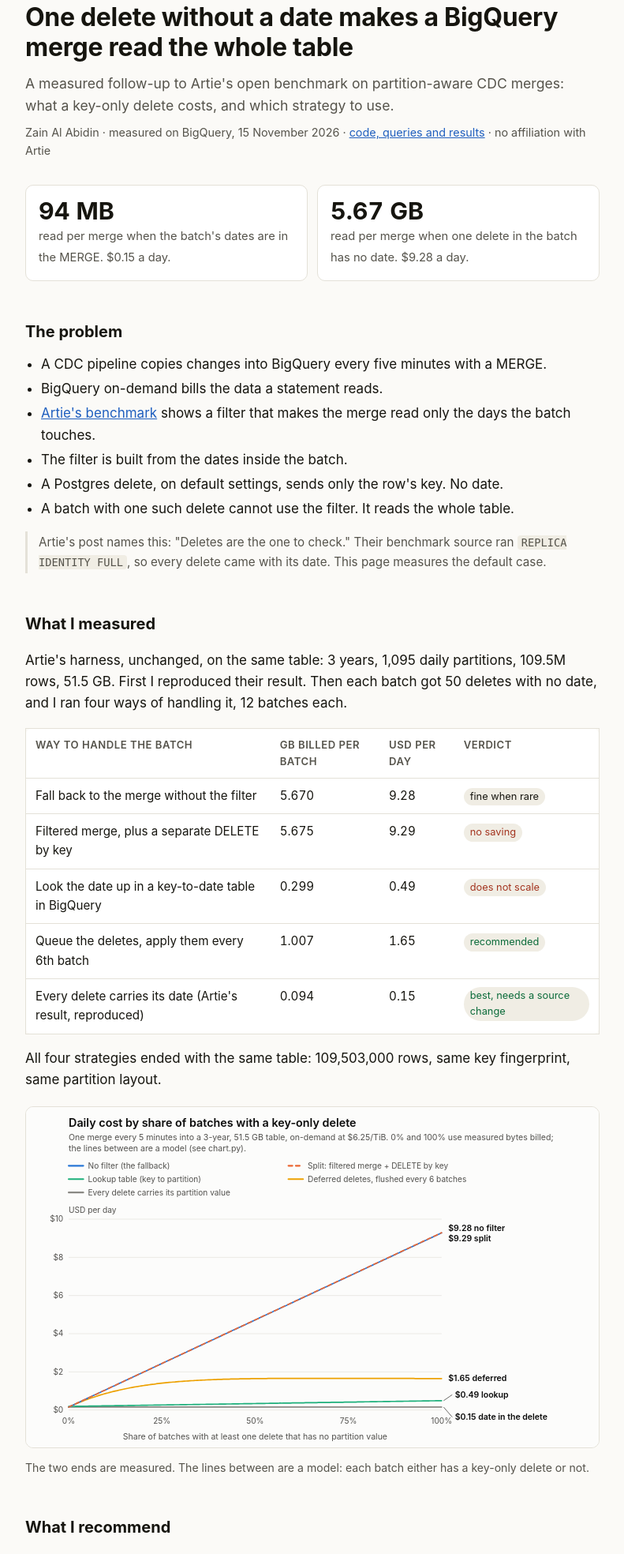
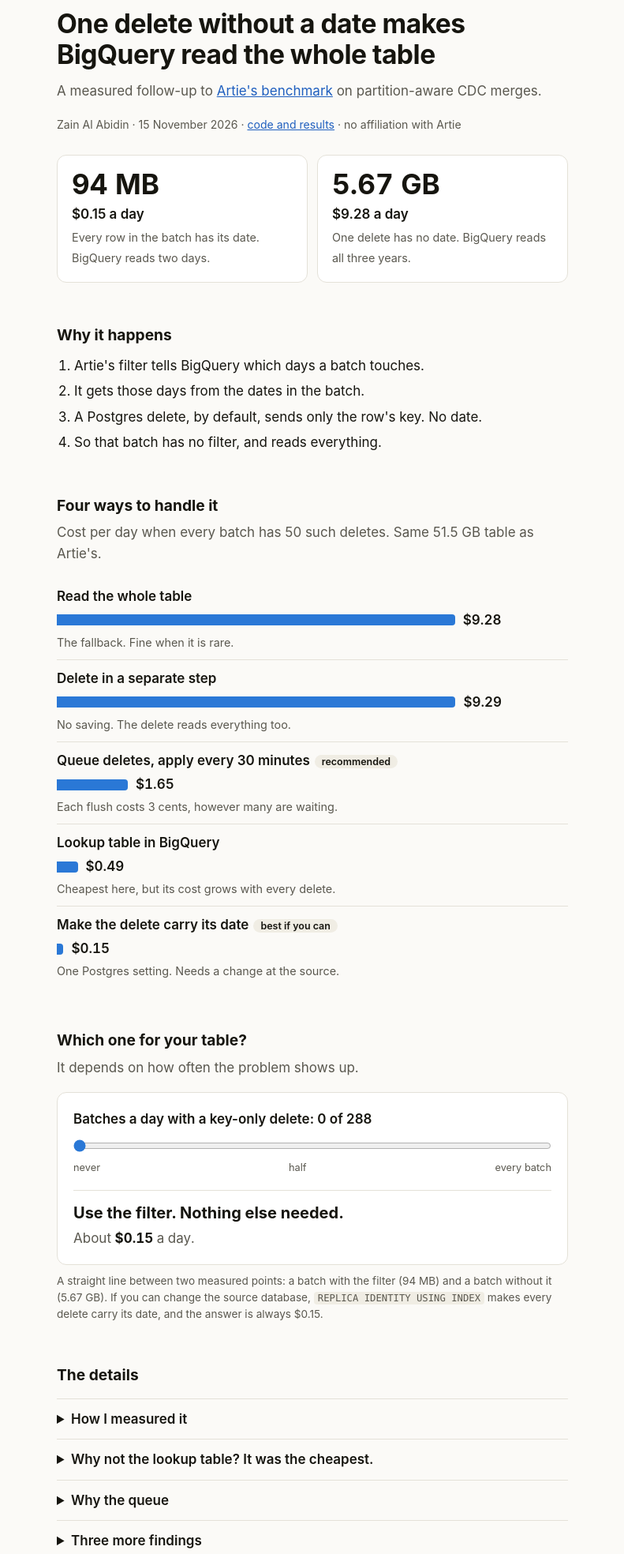
Before and after one commit to zain2983/bigquery-cdc-merge-deletes, a plain HTML site: page docs/index.html in a window 1280 px wide. Shown: the part 45-2013 px from the top of the page at 79% size, without its empty margins (244-1035 px from the left). Drawn offline with Linux system fonts and the light colour scheme.

Commit message:
Simplify the report page

```diff
--- a/docs/index.html
+++ b/docs/index.html
@@ -7,146 +7,186 @@
 <meta name="description" content="Measured follow-up to Artie's BigQuery MERGE partition-pruning benchmark: what a key-only delete costs, and which strategy to use.">
 <style>
   :root {
-    --bg: #fbfaf7; --card: #ffffff; --ink: #16150f; --ink2: #55534b; --line: #e4e1d8;
-    --accent: #1f5fbf; --good: #0b6b3a; --bad: #a3341f; --chip: #f0ede4;
+    --bg: #fbfaf7; --card: #ffffff; --ink: #16150f; --ink2: #5a584f; --line: #e4e1d8;
+    --accent: #1f5fbf; --bar: #2a78d6; --barsoft: #cde2fb; --chip: #f0ede4;
   }
   @media (prefers-color-scheme: dark) {
     :root { --bg: #161613; --card: #1f1f1b; --ink: #f1efe8; --ink2: #b9b6aa; --line: #34332d;
-            --accent: #7fb0f5; --good: #6fcf97; --bad: #f0907a; --chip: #2a2a25; }
+            --accent: #7fb0f5; --bar: #3987e5; --barsoft: #24364f; --chip: #2a2a25; }
   }
   * { box-sizing: border-box; }
   body { margin: 0; background: var(--bg); color: var(--ink);
-         font: 17px/1.6 -apple-system, "Segoe UI", Helvetica, Arial, sans-serif; }
-  main { max-width: 760px; margin: 0 auto; padding: 48px 16px 80px; }
-  h1 { font-size: 2rem; line-height: 1.2; margin: 0 0 12px; letter-spacing: -0.01em; }
-  h2 { font-size: 1.25rem; margin: 48px 0 12px; }
-  p, li { color: var(--ink); }
-  .lede { font-size: 1.1rem; color: var(--ink2); margin: 0 0 8px; }
-  .meta { font-size: 0.9rem; color: var(--ink2); margin: 0 0 32px; }
+         font: 17px/1.55 -apple-system, "Segoe UI", Helvetica, Arial, sans-serif; }
+  main { max-width: 680px; margin: 0 auto; padding: 56px 16px 72px; }
+  h1 { font-size: 2.1rem; line-height: 1.15; margin: 0 0 14px; letter-spacing: -0.015em; }
+  h2 { font-size: 1.2rem; margin: 52px 0 6px; }
+  .sub { color: var(--ink2); margin: 0 0 18px; }
+  .meta { font-size: 0.88rem; color: var(--ink2); margin: 0; }
   a { color: var(--accent); }
-  .big { display: grid; grid-template-columns: 1fr 1fr; gap: 12px; margin: 24px 0; }
-  .stat { background: var(--card); border: 1px solid var(--line); border-radius: 10px; padding: 16px; }
-  .stat b { display: block; font-size: 1.9rem; line-height: 1.1; font-variant-numeric: tabular-nums; }
-  .stat span { font-size: 0.92rem; color: var(--ink2); }
-  .scroll { overflow-x: auto; margin: 12px 0 8px; }
-  table { border-collapse: collapse; width: 100%; font-size: 0.95rem; background: var(--card);
-          border: 1px solid var(--line); border-radius: 10px; }
-  th, td { text-align: left; padding: 10px 12px; border-bottom: 1px solid var(--line); vertical-align: top; }
-  th { font-size: 0.82rem; text-transform: uppercase; letter-spacing: 0.04em; color: var(--ink2); font-weight: 600; }
-  tr:last-child td { border-bottom: 0; }
-  td.n { font-variant-numeric: tabular-nums; white-space: nowrap; }
-  .tag { display: inline-block; padding: 1px 8px; border-radius: 999px; font-size: 0.8rem; background: var(--chip); }
-  .tag.good { color: var(--good); } .tag.bad { color: var(--bad); }
-  figure { margin: 20px 0; }
-  figure img { width: 100%; height: auto; border: 1px solid var(--line); border-radius: 10px; background: #fcfcfb; }
-  figcaption { font-size: 0.88rem; color: var(--ink2); margin-top: 6px; }
-  ul { padding-left: 20px; margin: 8px 0; }
-  li { margin: 4px 0; }
-  .note { border-left: 3px solid var(--line); padding: 2px 0 2px 14px; color: var(--ink2); font-size: 0.95rem; }
+  .pair { display: grid; grid-template-columns: 1fr 1fr; gap: 12px; margin: 28px 0 0; }
+  .tile { background: var(--card); border: 1px solid var(--line); border-radius: 12px; padding: 18px; }
+  .tile b { display: block; font-size: 2.2rem; line-height: 1.05; font-variant-numeric: tabular-nums; }
+  .tile i { display: block; font-style: normal; font-weight: 600; margin: 6px 0 2px; }
+  .tile span { font-size: 0.9rem; color: var(--ink2); }
+  ol.steps { padding-left: 22px; margin: 10px 0 0; }
+  ol.steps li { margin: 6px 0; }
+  .bars { margin: 14px 0 0; }
+  .row { display: grid; grid-template-columns: 1fr; gap: 4px; padding: 10px 0; border-bottom: 1px solid var(--line); }
+  .row:last-child { border-bottom: 0; }
+  .row .name { font-weight: 600; }
+  .row .why { font-size: 0.9rem; color: var(--ink2); }
+  .track { display: flex; align-items: center; gap: 10px; }
+  .bar { height: 14px; border-radius: 0 4px 4px 0; background: var(--bar); min-width: 3px; }
+  .val { font-variant-numeric: tabular-nums; font-weight: 600; white-space: nowrap; }
+  .pick { background: var(--chip); border-radius: 999px; font-size: 0.78rem; padding: 1px 9px; font-weight: 600; margin-left: 6px; }
+  .tool { background: var(--card); border: 1px solid var(--line); border-radius: 12px; padding: 20px; margin: 14px 0 0; }
+  .tool label { display: block; font-weight: 600; margin-bottom: 10px; }
+  input[type=range] { width: 100%; accent-color: var(--bar); margin: 0; }
+  .ticks { display: flex; justify-content: space-between; font-size: 0.8rem; color: var(--ink2); margin-top: 2px; }
+  .out { margin-top: 18px; padding-top: 16px; border-top: 1px solid var(--line); }
+  .out .do { font-size: 1.25rem; font-weight: 700; line-height: 1.25; }
+  .out .cost { margin-top: 6px; color: var(--ink2); font-variant-numeric: tabular-nums; }
+  .out .cost b { color: var(--ink); }
+  .fine { font-size: 0.85rem; color: var(--ink2); margin: 10px 0 0; }
+  details { border-bottom: 1px solid var(--line); padding: 12px 0; }
+  details:first-of-type { border-top: 1px solid var(--line); margin-top: 14px; }
+  summary { cursor: pointer; font-weight: 600; }
+  details ul { padding-left: 20px; margin: 10px 0 2px; }
+  details li { margin: 5px 0; }
   code { font: 0.9em ui-monospace, SFMono-Regular, Menlo, monospace; background: var(--chip); padding: 1px 5px; border-radius: 4px; }
-  footer { margin-top: 56px; padding-top: 16px; border-top: 1px solid var(--line); font-size: 0.9rem; color: var(--ink2); }
-  @media (max-width: 520px) { .big { grid-template-columns: 1fr; } h1 { font-size: 1.6rem; } }
+  .ask { background: var(--card); border: 1px solid var(--line); border-radius: 12px; padding: 18px; margin-top: 14px; font-size: 1.1rem; font-weight: 600; }
+  footer { margin-top: 48px; font-size: 0.88rem; color: var(--ink2); }
+  @media (max-width: 520px) { .pair { grid-template-columns: 1fr; } h1 { font-size: 1.65rem; } }
 </style>
 </head>
 <body>
 <main>
-  <h1>One delete without a date makes a BigQuery merge read the whole table</h1>
-  <p class="lede">A measured follow-up to Artie's open benchmark on partition-aware CDC merges: what a key-only delete costs, and which strategy to use.</p>
-  <p class="meta">Zain Al Abidin · measured on BigQuery, 15 November 2026 ·
-    <a href="https://github.com/zain2983/bigquery-cdc-merge-deletes">code, queries and results</a> · no affiliation with Artie</p>
+  <h1>One delete without a date makes BigQuery read the whole table</h1>
+  <p class="sub">A measured follow-up to <a href="https://www.artie.com/blogs/bigquery-partition-aware-cdc-merges">Artie's benchmark</a> on partition-aware CDC merges.</p>
+  <p class="meta">Zain Al Abidin · 15 November 2026 · <a href="https://github.com/zain2983/bigquery-cdc-merge-deletes">code and results</a> · no affiliation with Artie</p>
 
-  <div class="big">
-    <div class="stat"><b>94 MB</b><span>read per merge when the batch's dates are in the MERGE. $0.15 a day.</span></div>
-    <div class="stat"><b>5.67 GB</b><span>read per merge when one delete in the batch has no date. $9.28 a day.</span></div>
+  <div class="pair">
+    <div class="tile"><b>94 MB</b><i>$0.15 a day</i><span>Every row in the batch has its date. BigQuery reads two days.</span></div>
+    <div class="tile"><b>5.67 GB</b><i>$9.28 a day</i><span>One delete has no date. BigQuery reads all three years.</span></div>
   </div>
 
-  <h2>The problem</h2>
+  <h2>Why it happens</h2>
+  <ol class="steps">
+    <li>Artie's filter tells BigQuery which days a batch touches.</li>
+    <li>It gets those days from the dates in the batch.</li>
+    <li>A Postgres delete, by default, sends only the row's key. No date.</li>
+    <li>So that batch has no filter, and reads everything.</li>
+  </ol>
+
+  <h2>Four ways to handle it</h2>
+  <p class="sub">Cost per day when every batch has 50 such deletes. Same 51.5 GB table as Artie's.</p>
+  <div class="bars" id="bars"></div>
+
+  <h2>Which one for your table?</h2>
+  <p class="sub">It depends on how often the problem shows up.</p>
+  <div class="tool">
+    <label for="n">Batches a day with a key-only delete: <span id="nv">0</span> of 288</label>
+    <input id="n" type="range" min="0" max="288" step="1" value="0">
+    <div class="ticks"><span>never</span><span>half</span><span>every batch</span></div>
+    <div class="out" aria-live="polite">
+      <div class="do" id="do"></div>
+      <div class="cost" id="cost"></div>
+    </div>
+  </div>
+  <p class="fine">A straight line between two measured points: a batch with the filter (94 MB) and a batch without it (5.67 GB). If you can change the source database, <code>REPLICA IDENTITY USING INDEX</code> makes every delete carry its date, and the answer is always $0.15.</p>
+
+  <h2>The details</h2>
+  <details>
+    <summary>How I measured it</summary>
     <ul>
-    <li>A CDC pipeline copies changes into BigQuery every five minutes with a MERGE.</li>
-    <li>BigQuery on-demand bills the data a statement reads.</li>
-    <li><a href="https://www.artie.com/blogs/bigquery-partition-aware-cdc-merges">Artie's benchmark</a> shows a filter that makes the merge read only the days the batch touches.</li>
-    <li>The filter is built from the dates inside the batch.</li>
-    <li>A Postgres delete, on default settings, sends only the row's key. No date.</li>
-    <li>A batch with one such delete cannot use the filter. It reads the whole table.</li>
+      <li>Artie's harness, unchanged. 1,095 daily partitions, 109.5M rows, 51.5 GB.</li>
+      <li>First I reproduced their result: 5.67 GB without the filter, 94 MB with it.</li>
+      <li>Then each batch got 50 deletes with no date. 12 batches per strategy.</li>
+      <li>All four strategies ended with the same table: 109,503,000 rows.</li>
+      <li>On-demand pricing, $6.25 per TiB, one merge every five minutes.</li>
     </ul>
-  <p class="note">Artie's post names this: "Deletes are the one to check." Their benchmark source ran <code>REPLICA IDENTITY FULL</code>, so every delete came with its date. This page measures the default case.</p>
-
-  <h2>What I measured</h2>
-  <p>Artie's harness, unchanged, on the same table: 3 years, 1,095 daily partitions, 109.5M rows, 51.5 GB. First I reproduced their result. Then each batch got 50 deletes with no date, and I ran four ways of handling it, 12 batches each.</p>
-  <div class="scroll">
-  <table>
-    <tr><th>Way to handle the batch</th><th>GB billed per batch</th><th>USD per day</th><th>Verdict</th></tr>
-    <tr><td>Fall back to the merge without the filter</td><td class="n">5.670</td><td class="n">9.28</td><td><span class="tag">fine when rare</span></td></tr>
-    <tr><td>Filtered merge, plus a separate DELETE by key</td><td class="n">5.675</td><td class="n">9.29</td><td><span class="tag bad">no saving</span></td></tr>
-    <tr><td>Look the date up in a key-to-date table in BigQuery</td><td class="n">0.299</td><td class="n">0.49</td><td><span class="tag bad">does not scale</span></td></tr>
-    <tr><td>Queue the deletes, apply them every 6th batch</td><td class="n">1.007</td><td class="n">1.65</td><td><span class="tag good">recommended</span></td></tr>
-    <tr><td>Every delete carries its date (Artie's result, reproduced)</td><td class="n">0.094</td><td class="n">0.15</td><td><span class="tag good">best, needs a source change</span></td></tr>
-  </table>
-  </div>
-  <p>All four strategies ended with the same table: 109,503,000 rows, same key fingerprint, same partition layout.</p>
-
-  <figure>
-    <img src="cost_by_fix.svg" alt="Line chart of daily cost against the share of batches with a key-only delete. No filter and split rise to about $9.28 a day. Deferred deletes level off at $1.65. The lookup table reaches $0.49. Deletes that carry their date stay at $0.15.">
-    <figcaption>The two ends are measured. The lines between are a model: each batch either has a key-only delete or not.</figcaption>
-  </figure>
-
-  <h2>What I recommend</h2>
-  <p>No single fix. Pick the strategy per table, from how its deletes behave.</p>
-  <div class="scroll">
-  <table>
-    <tr><th>The table's deletes</th><th>Strategy</th><th>Cost on this table</th></tr>
-    <tr><td>Carry the date, or there are none</td><td>Filter only. Nothing extra.</td><td class="n">$0.15 a day</td></tr>
-    <tr><td>Key-only, and rare</td><td>Let that one batch fall back.</td><td class="n">3 cents a batch</td></tr>
-    <tr><td>Key-only, and regular</td><td>Queue them. Flush on a schedule.</td><td class="n">3 cents a flush</td></tr>
-    <tr><td>The source database can change</td><td><code>REPLICA IDENTITY USING INDEX</code> on (key, date).</td><td class="n">$0.15 a day</td></tr>
-  </table>
-  </div>
-
-  <h2>Why the queue, and not the lookup table</h2>
-  <p>The lookup table was the cheapest in this test. I still would not build on it.</p>
+  </details>
+  <details>
+    <summary>Why not the lookup table? It was the cheapest.</summary>
     <ul>
-    <li><b>Its cost grows with every delete.</b> 50 deletes read about 50 of 3,000 hash buckets. Thousands would read most of the table, twice.</li>
-    <li><b>Old deletes cost far more.</b> With the 50 deletes spread over 50 old days it billed 2.60 GB a batch, not 0.30.</li>
-    <li><b>It can lose a delete.</b> If a row's date changes later, the lookup points at the wrong day. Not tested here.</li>
-    <li><b>It used more slot time than no filter.</b> 167 s against 111 s, median.</li>
+      <li>Its cost grows with every delete. The queue's does not.</li>
+      <li>With deletes spread over old data it billed 2.60 GB a batch, not 0.30.</li>
+      <li>If a row's date changes later, it can point at the wrong day and miss a delete. Not tested.</li>
+      <li>It used more slot time than no filter: 167 s against 111 s.</li>
     </ul>
-  <p>The queue behaves differently.</p>
+  </details>
+  <details>
+    <summary>Why the queue</summary>
     <ul>
-    <li><b>A flush costs the same whatever is waiting.</b> 5.63 GB with 50 deletes queued. 5.63 GB with 300.</li>
-    <li><b>So the flush interval sets the bill.</b> One flush is 3 cents. Every 6th batch gave $1.65 a day.</li>
-    <li><b>Between flushes the merge is cheap.</b> 0.048 GB, plus 0.021 GB to queue the deletes.</li>
+      <li>One flush billed 5.63 GB, about 3 cents, with 50 deletes waiting or with 300.</li>
+      <li>So the flush interval sets the bill. Every 30 minutes gave $1.65 a day.</li>
+      <li>Still to solve: readers see deleted rows until the flush.</li>
+      <li>Still to test: hourly and daily flushes, and delete-then-reinsert of the same key.</li>
     </ul>
-
-  <h2>Three more findings</h2>
+  </details>
+  <details>
+    <summary>Three more findings</summary>
     <ul>
-    <li><b>Rows that change date.</b> A filter built from the new date alone left 100 duplicates out of 100 moved rows. With the old date included, none.</li>
-    <li><b>Wide batches.</b> On the same batch, the filter billed less than no filter at 30, 120 and 365 partitions: 1.41 against 6.84 GB, 5.64 against 10.61, 17.09 against 20.82.</li>
-    <li><b>Dry runs.</b> For any unfiltered merge or delete, the free estimate was the whole table, 51.5 GB. The bill was 5.6 to 20.8 GB. For filtered merges the estimate matched the bill.</li>
+      <li>A filter built from a row's new date only left 100 duplicates out of 100 moved rows. With the old date too, none.</li>
+      <li>On the same batch, the filter billed less than no filter even at 365 partitions: 17.09 GB against 20.82 GB.</li>
+      <li>BigQuery's free estimate for any unfiltered merge was the whole table, 51.5 GB. The bill was 5.6 to 20.8 GB.</li>
     </ul>
-
-  <h2>What the queue still needs</h2>
+  </details>
+  <details>
+    <summary>Limits</summary>
     <ul>
-    <li>Readers see deleted rows until the flush. A view that hides queued keys would fix that. Not measured yet.</li>
-    <li>The data is still stored until the flush. That matters for erasure requests.</li>
-    <li>Delete, then insert the same key again, inside one flush window. It needs an ordering column. Not tested yet.</li>
-    <li>Only one flush interval is measured. Hourly and daily flushes are next.</li>
-  </ul>
-
-  <h2>The number I cannot see</h2>
-  <p>Which row of the recommendation applies depends on one thing: <b>what share of real batches carry a key-only delete?</b> Only someone running production pipelines can answer that.</p>
-
-  <h2>Limits</h2>
-  <ul>
-    <li>Synthetic data. One table, one region, one run, on-demand pricing.</li>
+      <li>Synthetic data. One table, one region, one run.</li>
       <li>Every batch had exactly 50 key-only deletes.</li>
       <li>Bytes billed were the same on every repeat. Slot time was not.</li>
     </ul>
+  </details>
 
-  <footer>
-    Every number on this page comes from a results file in the
-    <a href="https://github.com/zain2983/bigquery-cdc-merge-deletes">repository</a>.
-    Artie's harness (<code>run.sh</code>) is included unchanged under its MIT license.
-  </footer>
+  <h2>The number I cannot see</h2>
+  <div class="ask">In real pipelines, what share of batches carry a key-only delete?</div>
+
+  <footer>Every number here comes from a results file in the <a href="https://github.com/zain2983/bigquery-cdc-merge-deletes">repository</a>. Artie's harness is included unchanged under its MIT license.</footer>
 </main>
+<script>
+  // Measured: mean bytes billed per batch, USD per day at 288 merges and $6.25/TiB.
+  var rows = [
+    ["Read the whole table", 9.28, "The fallback. Fine when it is rare.", ""],
+    ["Delete in a separate step", 9.29, "No saving. The delete reads everything too.", ""],
+    ["Queue deletes, apply every 30 minutes", 1.65, "Each flush costs 3 cents, however many are waiting.", "recommended"],
+    ["Lookup table in BigQuery", 0.49, "Cheapest here, but its cost grows with every delete.", ""],
+    ["Make the delete carry its date", 0.15, "One Postgres setting. Needs a change at the source.", "best if you can"]
+  ];
+  var max = 9.29, bars = document.getElementById("bars");
+  rows.forEach(function (r) {
+    var d = document.createElement("div");
+    d.className = "row";
+    d.innerHTML = '<div class="name">' + r[0] + (r[3] ? '<span class="pick">' + r[3] + "</span>" : "") + "</div>" +
+      '<div class="track"><div class="bar" style="width:' + (r[1] / max * 78).toFixed(1) + '%"></div><div class="val">$' + r[1].toFixed(2) + "</div></div>" +
+      '<div class="why">' + r[2] + "</div>";
+    bars.appendChild(d);
+  });
+
+  var PER_TIB = 6.25, TIB = Math.pow(2, 40);
+  var noFilter = 5670000000 / TIB * PER_TIB;  // 5.670 GB, a batch that falls back
+  var filtered = 94371840 / TIB * PER_TIB;    // 94 MB, a batch that keeps the filter
+  var QUEUE = 1.65;
+  var n = document.getElementById("n"), nv = document.getElementById("nv"),
+      doEl = document.getElementById("do"), cost = document.getElementById("cost");
+  function show() {
+    var k = +n.value, fall = k * noFilter + (288 - k) * filtered;
+    nv.textContent = k;
+    if (k === 0) {
+      doEl.textContent = "Use the filter. Nothing else needed.";
+      cost.innerHTML = "About <b>$" + fall.toFixed(2) + "</b> a day.";
+    } else if (fall < QUEUE) {
+      doEl.textContent = "Let those batches fall back.";
+      cost.innerHTML = "About <b>$" + fall.toFixed(2) + "</b> a day. Each fallback batch costs 3 cents.";
+    } else {
+      doEl.textContent = "Queue the deletes and flush on a schedule.";
+      cost.innerHTML = "Falling back would cost about <b>$" + fall.toFixed(2) + "</b> a day. The queue measured <b>$1.65</b> with a flush every 30 minutes.";
+    }
+  }
+  n.addEventListener("input", show);
+  show();
+</script>
 </body>
 </html>
```
Lines whose indentation alone changed are shown as unchanged.
